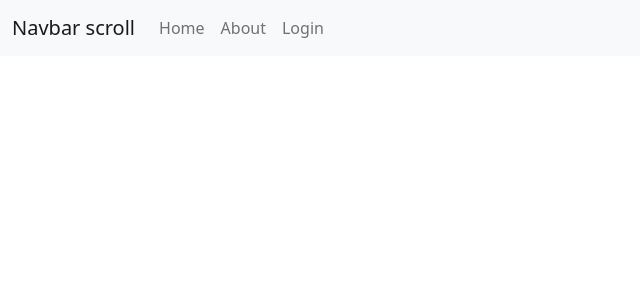
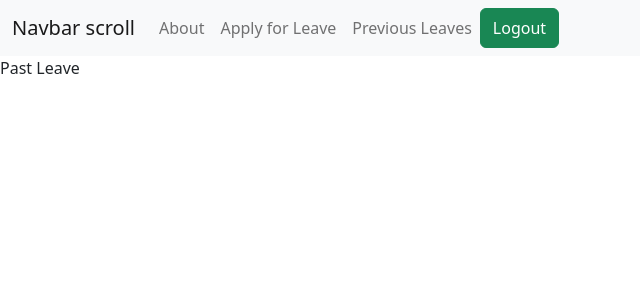
Before and after one commit to Mohit-Kukreja-2002/Employee_Management, a React (Create React App) app in the folder employee_management/frontend/: page /pastleaves in a window 1280 px wide. Shown: the top 300 px of the page, without its empty margins (0-640 px from the left). Built offline with nearby package versions, Linux system fonts and the light colour scheme.

Commit message:
employee update

```diff
--- a/employee_management/frontend/src/App.js
+++ b/employee_management/frontend/src/App.js
@@ -1,6 +1,6 @@
 import './App.scss';
 import 'bootstrap/dist/css/bootstrap.min.css';
-import Front from './Components/Frontpage/Front';
+import Front from './Components/Front';
 
 
 function App() {
--- a/employee_management/frontend/src/Components/Frontpage/Home/Home.js
+++ b/employee_management/frontend/src/Components/Apply/Apply.js
@@ -1,9 +1,9 @@
 import React from 'react'
 
-export default function Home() {
+export default function Apply() {
   return (
     <>
-    <div>Home</div>
+    <div>Apply</div>
     </>
   )
 }
--- a/employee_management/frontend/src/Components/Frontpage/Front.js
+++ b/employee_management/frontend/src/Components/Front.js
@@ -1,7 +1,7 @@
 import React from 'react'
-import Home from './Home/Home';
+import Apply from './Apply/Apply';
 import About from './About/About';
-import Login from './Login/Login';
+import Pastleave from './Pastleave/Pastleave';
 import Navigation from './NavBar/NavBar';
 import { BrowserRouter as Router, Routes, Route } from 'react-router-dom';
 
@@ -11,9 +11,9 @@ export default function Front() {
       <div className="App">
         <Navigation />
         <Routes>
-          <Route exact path='/' element={<Home/>} />
-          <Route path='/about' element={<About/>} />
-          <Route path='/login' element={<Login/>} />
+          <Route exact path='/about' element={<About/>} />
+          <Route path='/apply' element={<Apply/>} />
+          <Route path='/pastleaves' element={<Pastleave/>} />
         </Routes>
       </div>
     </Router>
--- a/employee_management/frontend/src/Components/Frontpage/Login/Login.js
+++ /dev/null
@@ -1,9 +0,0 @@
-import React from 'react'
-
-export default function Login() {
-  return (
-    <>
-    <div>Login</div>
-    </>
-  )
-}
--- a/employee_management/frontend/src/Components/Frontpage/NavBar/NavBar.js
+++ b/employee_management/frontend/src/Components/NavBar/NavBar.js
@@ -2,6 +2,7 @@ import Container from 'react-bootstrap/Container';
 import Nav from 'react-bootstrap/Nav';
 import Navbar from 'react-bootstrap/Navbar';
 import { Link } from 'react-router-dom';
+import Button from 'react-bootstrap/Button';
 
 
 export default function Navigation() {
@@ -17,9 +18,10 @@ export default function Navigation() {
               style={{ maxHeight: '100px' }}
               navbarScroll
             >
-              <Nav.Link  as={Link} to="/">Home</Nav.Link>
-              <Nav.Link  as={Link} to="/about">About</Nav.Link>
-              <Nav.Link  as={Link} to="/login">Login</Nav.Link>
+              <Nav.Link as={Link} to="/about">About</Nav.Link>
+              <Nav.Link as={Link} to="/apply">Apply for Leave</Nav.Link>
+              <Nav.Link as={Link} to="/pastleaves">Previous Leaves</Nav.Link>
+              <Button variant="success">Logout</Button>{' '}
             </Nav>
           </Navbar.Collapse>
         </Container>
--- /dev/null
+++ b/employee_management/frontend/src/Components/Pastleave/Pastleave.js
@@ -0,0 +1,9 @@
+import React from 'react'
+
+export default function Pastleave() {
+  return (
+    <>
+    <div>Past Leave</div>
+    </>
+  )
+}
```
Also changed, not shown: employee_management/frontend/src/Components/About/About.js (renamed from employee_management/frontend/src/Components/Frontpage/About/About.js).
